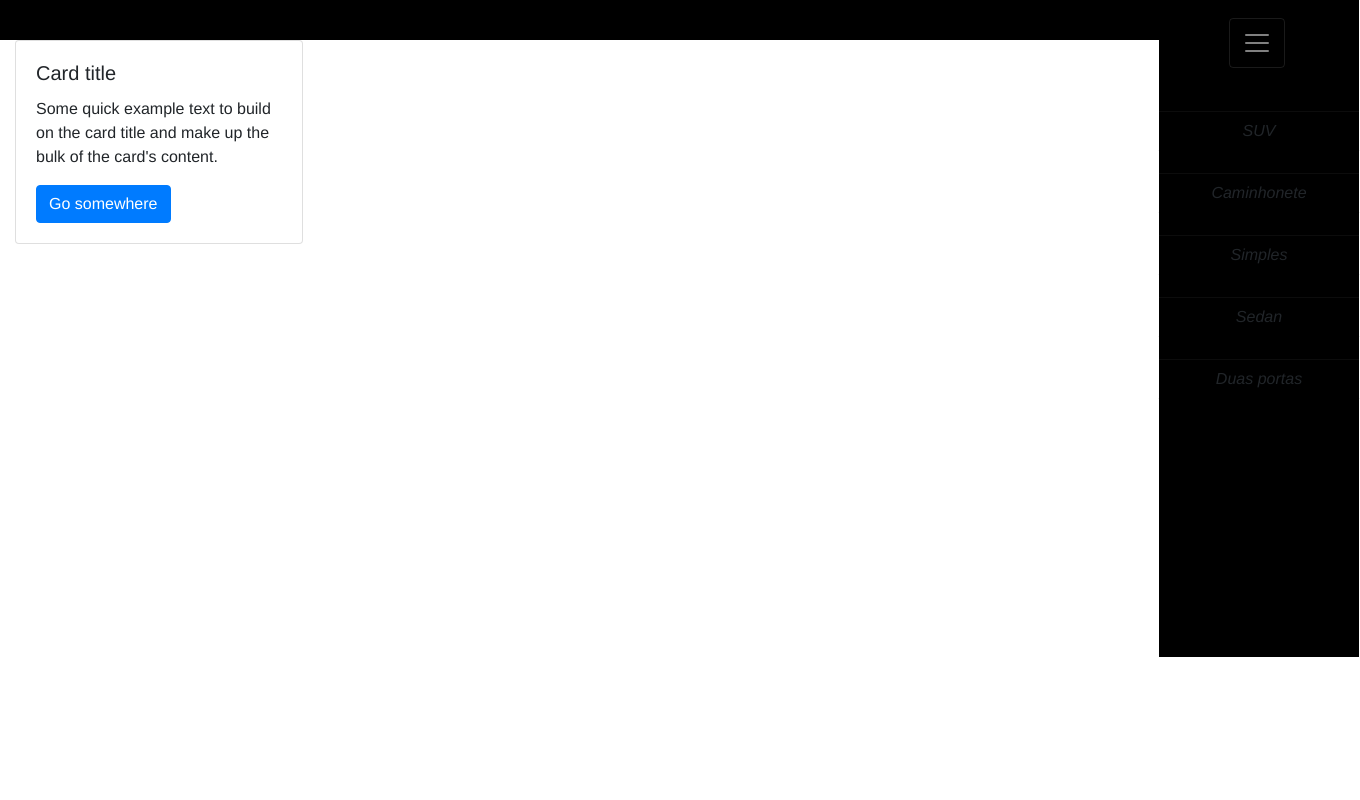
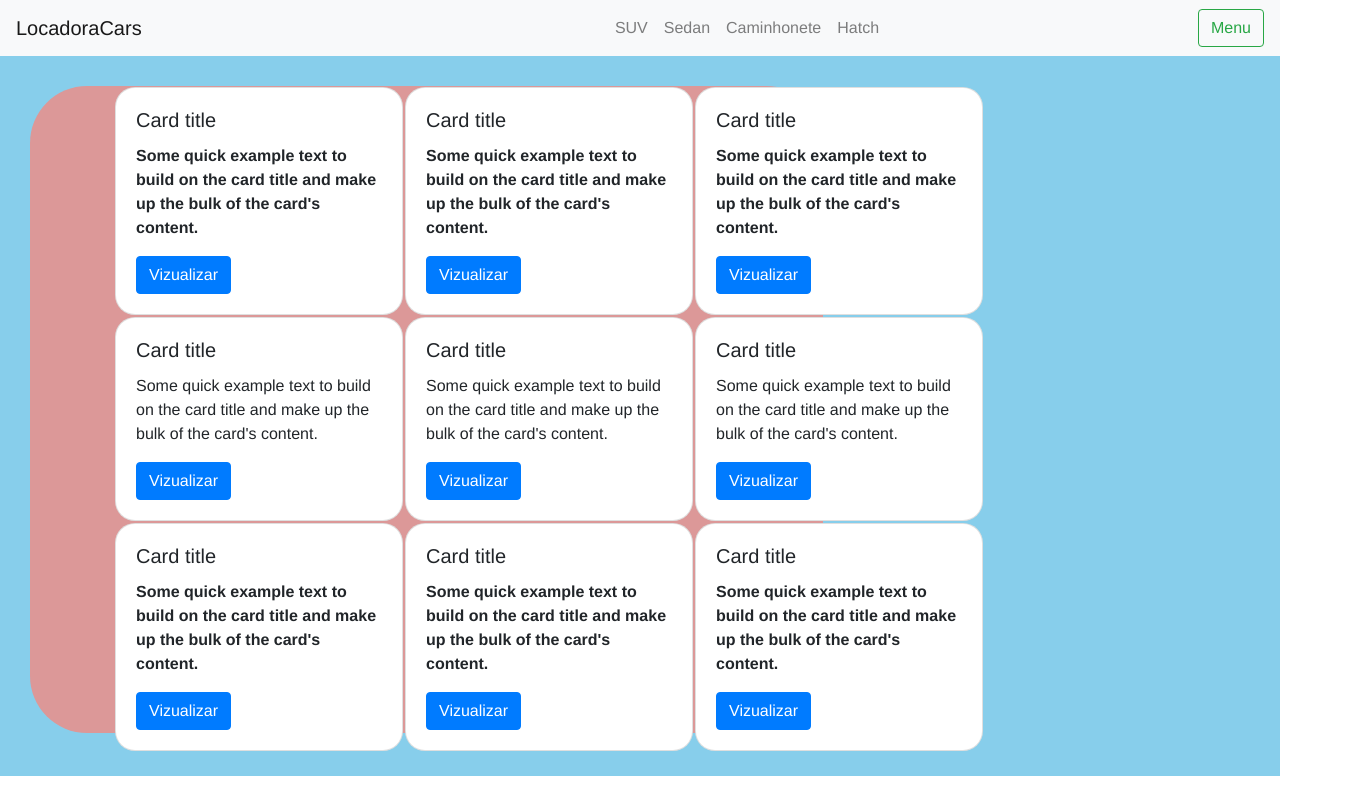
Before and after one commit to aguiar-thiago/VueJs-NodeJs-LocaCars, a Vue app in the folder front/: page / in a window 1280 px wide. Shown: the whole page, 1360 px wide, since content can reach past the window. Built offline with nearby package versions, Linux system fonts and the light colour scheme.

Commit message:
atualizando front

```diff
--- a/front/src/App.vue
+++ b/front/src/App.vue
@@ -1,22 +1,15 @@
 <template>
   <div id="app">
 
-    <div id="header">
+    <div id="header-app">
       <Header/>
     </div>
 
-     <div id="container">
+     <div id="container-app">
       <Main/>
     </div>
 
-
-    <div id="menu">
-      <Menu/>
-    </div>
-
   </div>
-
-
 </template>
 
 <script>
@@ -24,26 +17,30 @@
 // import FormularioUpDel from './components/form/FormularioUpDel.vue'
 import Header from './components/form/Header.vue'
 import Main from './components/form/Main.vue'
-import Menu from './components/form/Menu.vue'
+
 
 export default {
   name: 'app',
-  components: {Header, Main, Menu}
+  components: {Header, Main}
 
 }
 </script>
 
 <style>
+html, body{
+  margin: 0;
+}
 #app {
+  height: 100vh;
+  width: 100vw;
   font-family: '', Helvetica, Arial, sans-serif;
-  -webkit-font-smoothing: antialiased;
-  -moz-osx-font-smoothing: grayscale;
-  position: relative;
+  height: 100vh;
+  margin: 0;
+}
+#container-app {
+  background-color: red;
+  width: 100vw;
+  height: calc(100vh - 10vh);
 }
 
-#menu {
-    width: 200px;
-    background-color: rgb(0, 0, 0);
-    margin: 0px 0px 0px 1159px;
-}
 </style>
--- a/front/src/components/cards/Cards.vue
+++ b/front/src/components/cards/Cards.vue
@@ -1,13 +1,107 @@
 <template>
 
-<div id="cards" >
-  <div class="card" style="width: 18rem;">
-    <div class="card-body">
-      <h5 class="card-title">Card title</h5>
-      <p class="card-text">Some quick example text to build on the card title and make up the bulk of the card's content.</p>
-      <a href="#" class="btn btn-primary">Go somewhere</a>
-    </div>
-  </div>
+<div id="cards">
+
+<table id="table">
+  <tr>
+    <th>
+      <div class="card" id="card-config">
+        <div class="card-body">
+          <h5 class="card-title">Card title</h5>
+          <p class="card-text">Some quick example text to build on the card title and make up the bulk of the card's content.</p>
+          <a href="#" class="btn btn-primary">Vizualizar</a>
+        </div>
+      </div>
+    </th>
+
+    <th>
+      <div class="card" id="card-config">
+        <div class="card-body">
+          <h5 class="card-title">Card title</h5>
+          <p class="card-text">Some quick example text to build on the card title and make up the bulk of the card's content.</p>
+          <a href="#" class="btn btn-primary">Vizualizar</a>
+        </div>
+      </div>
+    </th>
+
+    <th>
+      <div class="card" id ="card-config">
+        <div class="card-body">
+          <h5 class="card-title">Card title</h5>
+          <p class="card-text">Some quick example text to build on the card title and make up the bulk of the card's content.</p>
+          <a href="#" class="btn btn-primary">Vizualizar</a>
+        </div>
+      </div>
+    </th>
+  </tr>
+
+  <tr>
+    <td>
+      <div class="card" id="card-config">
+        <div class="card-body">
+          <h5 class="card-title">Card title</h5>
+          <p class="card-text">Some quick example text to build on the card title and make up the bulk of the card's content.</p>
+          <a href="#" class="btn btn-primary">Vizualizar</a>
+        </div>
+      </div>
+    </td>
+
+    <td>
+      <div class="card" id="card-config">
+        <div class="card-body">
+          <h5 class="card-title">Card title</h5>
+          <p class="card-text">Some quick example text to build on the card title and make up the bulk of the card's content.</p>
+          <a href="#" class="btn btn-primary">Vizualizar</a>
+        </div>
+      </div>
+    </td>
+
+    <td>
+      <div class="card" id="card-config">
+        <div class="card-body">
+          <h5 class="card-title">Card title</h5>
+          <p class="card-text">Some quick example text to build on the card title and make up the bulk of the card's content.</p>
+          <a href="#" class="btn btn-primary">Vizualizar</a>
+        </div>
+      </div>
+    </td>
+
+  </tr>
+
+    <tr>
+    <th>
+      <div class="card" id="card-config">
+        <div class="card-body">
+          <h5 class="card-title">Card title</h5>
+          <p class="card-text">Some quick example text to build on the card title and make up the bulk of the card's content.</p>
+          <a href="#" class="btn btn-primary">Vizualizar</a>
+        </div>
+      </div>
+    </th>
+
+    <th>
+      <div class="card" id="card-config">
+        <div class="card-body">
+          <h5 class="card-title">Card title</h5>
+          <p class="card-text">Some quick example text to build on the card title and make up the bulk of the card's content.</p>
+          <a href="#" class="btn btn-primary">Vizualizar</a>
+        </div>
+      </div>
+    </th>
+
+    <th>
+      <div class="card" id ="card-config">
+        <div class="card-body">
+          <h5 class="card-title">Card title</h5>
+          <p class="card-text">Some quick example text to build on the card title and make up the bulk of the card's content.</p>
+          <a href="#" class="btn btn-primary">Vizualizar</a>
+        </div>
+      </div>
+    </th>
+  </tr>
+
+</table>
+
 </div>
 
 </template>
@@ -32,10 +126,22 @@ export default {
 
 
 <style>
-#container {
-    background-color: #ffffff;
-    max-width: 1095px;
-    height: 601px;
-    margin: 0px 0px 0px 0px;
+#cards {
+  background-color: #dc9898;
+  width: 65%;
+  height: 98%;
+  border-radius: 57px;
+  padding: 0px 0px 0px 84px;
 }
+
+#card-config {
+  width: 18rem;
+  border-radius: 20px;
+}
+
+#table {
+  width: 100%;
+  height: 98%;
+}
+
 </style>
--- a/front/src/components/form/Header.vue
+++ b/front/src/components/form/Header.vue
@@ -1,31 +1,110 @@
 <template>
-<div class="pos-f-t" id ="header">
-  <nav class="navbar navbar-dark" id="navbar">
+<div>
+  <nav class="navbar navbar-expand-lg navbar-light bg-light">
+    <a class="navbar-brand" href="#">LocadoraCars</a>
+    <div class="collapse navbar-collapse" id="navbarText">
+      <ul class="navbar-nav mr-auto">
+        <li class="nav-item">
+          <a class="nav-link" href="#">SUV </a>
+        </li>
+        <li class="nav-item">
+          <a class="nav-link" href="#">Sedan</a>
+        </li>
+        <li class="nav-item">
+          <a class="nav-link" href="#">Caminhonete</a>
+        </li>
+        <li class="nav-item">
+          <a class="nav-link" href="#">Hatch</a>
+        </li>
+      </ul>
+        <button class="btn btn-outline-success my-2 my-sm-0" v-on:click="abreMenu()">Menu</button>
+    </div>
   </nav>
 
+  <div id="evento-menu" v-if="menu">
+    <div id="opcoes">
+      <h2>Guia Menu</h2>
+      <div id="cadastrar-veiculo">
+        <button type="button" class="btn btn-warning">Warning</button>
+      </div>
+      <div id="atualizar-veiculo">
+        <button type="button" class="btn btn-warning">Warning</button>
+      </div>
+      <div id="consultar-veiculos">
+        <button type="button" class="btn btn-warning">Warning</button>
+      </div>
+    </div>
+  </div>
+  <funcs/>
 </div>
-
 </template>
 
 
 
 <script>
+import funcs from './../../funcs/Funcs.js'
 
 export default {
   name: 'Header',
+  components: {funcs},
   props: {
     msg: String
   },
+
+    data(){
+    return {
+      menu : false,
+    }
+  },
+
+  methods: {
+    abreMenu() {
+      this.menu = !this.menu
+      funcs.formatMenu()
+    },
+  },
 }
+
 
 </script>
 
 
 <style>
-#header {
-  width: 1160px;
-  height: 40px;
-  background: black;
+
+h2 {
+  margin: -10px 0px 0px 0px;
+  color: white;
+  padding: 36px;
+}
+nav{
+  z-index: 1;
+}
+.fundo {
+  background-color: #000;
+  /* position: absolute; */
+  top: 0;
+  bottom: 0;
+  left: 0;
+  right: 0;
+  z-index: 0;
+  /* filter: blur(5px); */
+  /* opacity: .7; */
+}
+#evento-menu {
+  width: 20%;
+  background-image: -webkit-gradient(linear, left top, left bottom, from(#2f2f2f), to(black));
+  background-image: linear-gradient(#2f2f2f, black);
+  display: block;
+  float: right;
+  top: 0px;
+  height: 85vh;
+  margin-top: 0px;
+  color: white;
+  text-align: center;
+  z-index: 999;
 }
 
+#navbarText{
+  margin-left: 36%;
+}
 </style>
--- a/front/src/components/form/Main.vue
+++ b/front/src/components/form/Main.vue
@@ -1,6 +1,6 @@
 <template>
 
-<div class="container" >
+<div id="container">
   <Cards/>
 </div>
 
@@ -23,9 +23,11 @@ export default {
 
 <style>
 #container {
-    background-color: #ffffff;
-    max-width: 1095px;
-    height: 601px;
-    margin: 0px 0px 0px 0px;
+  background-color: skyblue;
+  width: 100vw;
+  height: calc(100vh - 10vh);
+  padding: 30px;
+  margin:0;
 }
+
 </style>
--- a/front/src/components/form/Menu.vue
+++ b/front/src/components/form/Menu.vue
@@ -2,6 +2,27 @@
 <div>
 
   <div id="evento-menu"  v-bind:style="'display:' + (menu ? 'block' : 'none')">
+
+    <!-- <div id="opcoes">
+      <h2>Guia Menu</h2>
+      <div>
+      </div>
+
+      <div id="cadastrar-veiculo">
+        <button type="button" class="btn btn-warning">Warning</button>
+      </div>
+
+      <div id="atualizar-veiculo">
+        <button type="button" class="btn btn-info">Info</button>
+      </div>
+
+      <div id="consultar-veiculos">
+        <button type="button" class="btn btn-danger">Danger</button>
+      </div> -->
+
+
+    <!-- </div> -->
+
   </div>
 
   <div id="wrapper">
@@ -15,11 +36,11 @@
 
     <div id="sidebar">
       <ul>
-        <li><a href="#"><i class="btn"> SUV</i></a></li>
-        <li><a href="#"><i class="btn"> Caminhonete</i></a></li>
-        <li><a href="#"><i class="btn"> Simples</i></a></li>
-        <li><a href="#"><i class="btn"> Sedan</i></a></li>
-        <li><a href="#"><i class="btn"> Duas portas</i></a></li>
+        <li><a href="#"><i id="btn"> SUV</i></a></li>
+        <li><a href="#"><i id="btn"> Caminhonete</i></a></li>
+        <li><a href="#"><i id="btn"> Simples</i></a></li>
+        <li><a href="#"><i id="btn"> Sedan</i></a></li>
+        <li><a href="#"><i id="btn"> Duas portas</i></a></li>
       </ul>
     </div>
   </div>
@@ -27,7 +48,6 @@
 </div>
 
 </template>
-
 
 <script>
 
@@ -53,51 +73,30 @@ export default {
 
 </script>
 
+
 <style>
 #wrapper {
-  position: fixed;
+
   background-color: rgb(0, 0, 0);
   max-width: 202px;
-  height: 657px;
-  margin: -641px 0px 0px 0px;
+  height: 100%;
   display: -webkit-box;
   display: -ms-flexbox;
   display: flex;
-  position: relative;
+  position: absolute;
   text-align: center;
+  margin-right: 1%;
+  float: right;
+  top: 0;
 }
 
 #sidebar {
   max-width: 202px;
-    padding-top: 80px;
-}
-
-ul {
-  width: 200px;
-}
-
-ul li {
-  border-bottom: 1px solid rgba(0 ,0, 0, 0.05);
-  border-top: 1px solid rgba(225, 225, 225, 0.05);
-  list-style-type: none;
-  margin: 31px 0px -9px -41px;
-  width: 202px;
-}
-
-a {
-  text-decoration: none;
+  padding-top: 135px;
 }
 
 #btn {
-  width: 200px;
-}
-
-ul li:hover{
-  background: rgb(255, 124, 84);
-}
-
-#btn-menu {
-  height: 50px;
+  color: rgb(238, 238, 238);
 }
 
 #navbar {
@@ -107,12 +106,43 @@ ul li:hover{
 
 #evento-menu {
     width: 311px;
-  height: 518px;
-  background-color: green;
+    height: 80%;
     position: absolute;
+    background-image: linear-gradient(#2f2f2f, black);
     z-index: 9;
     margin: 81px 0px 0px -112px;
     border-radius: 10px;
+    display: block;
+    top: 0;
+}
+
+#opcoes {
+  display: flex;
+  width: 100%;
+  height: 100%;
+  padding: 10px;
+  flex-direction: column;
+}
+
+ul {
+  width: 200px;
+  padding-inline-start: 0px;
+}
+
+ul li {
+  border-bottom: 1px solid rgba(0 ,0, 0, 0.05);
+  border-top: 1px solid rgba(225, 225, 225, 0.05);
+  list-style-type: none;
+  width: 100%;
+  padding: 21px;
+}
+
+ul li:hover{
+  background: rgb(44, 44, 44);
+}
+
+@media screen and (max-width: 768px) and ( min-width: 460px){
+
 }
 
 </style>
--- /dev/null
+++ b/front/src/funcs/Funcs.js
@@ -0,0 +1,7 @@
+module.exports = {
+
+ formatMenu: function (){
+
+  }
+
+}
```
Lines whose indentation alone changed are shown as unchanged.
